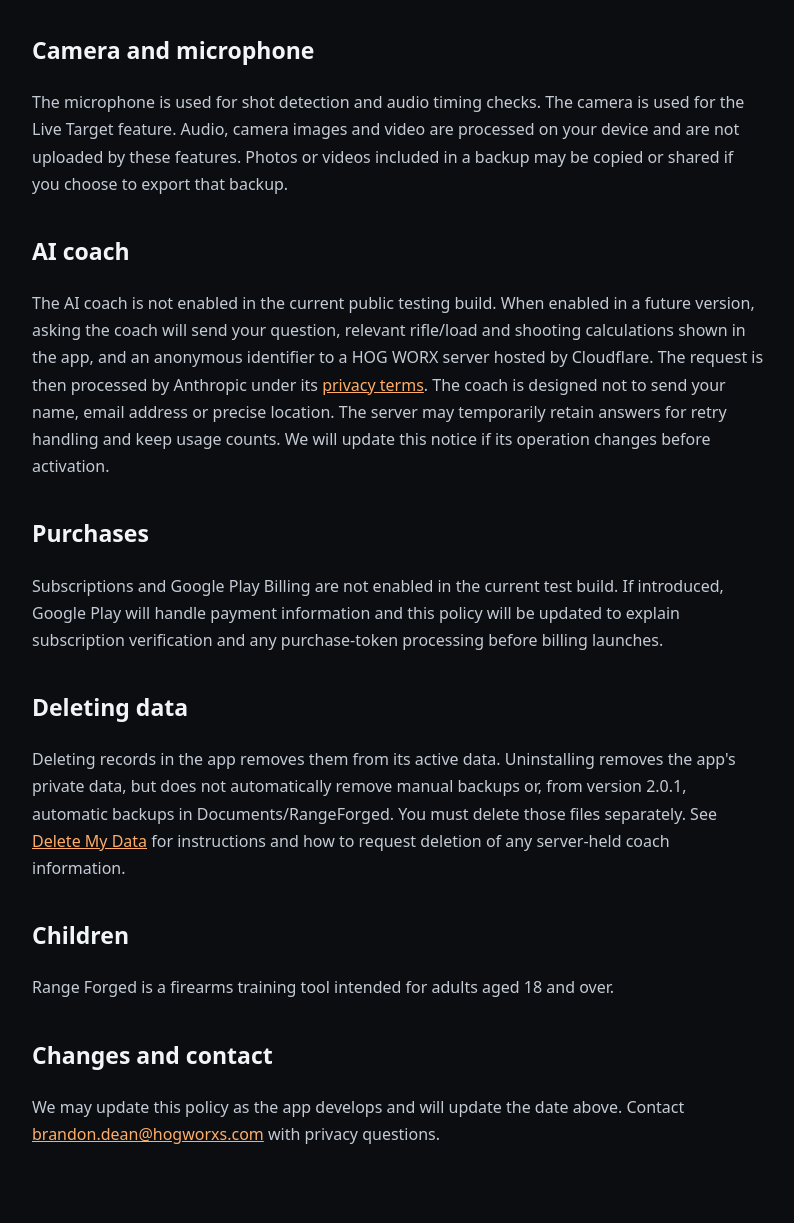
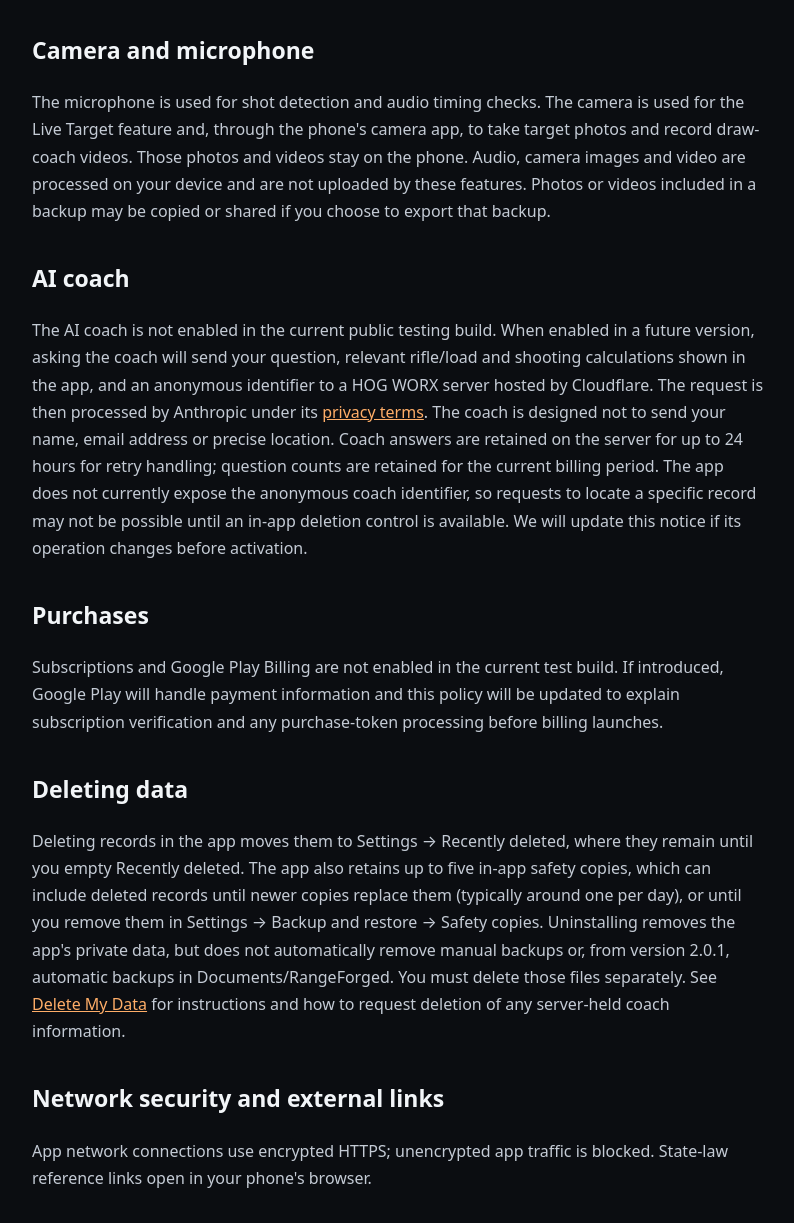
Before and after one commit to hogworxs/Hogworxs.github.io, a plain HTML site: page privacy/index.html in a window 1280 px wide. Shown: the part 1009-2232 px from the top of the page, without its empty margins (242-1036 px from the left). Drawn offline with Linux system fonts and the light colour scheme.

Commit message:
Clarify deletion retention, camera uses, and coach data handling

```diff
--- a/privacy/index.html
+++ b/privacy/index.html
@@ -1,9 +1,9 @@
 <!doctype html><html lang="en"><head><meta charset="utf-8"><meta name="viewport" content="width=device-width,initial-scale=1"><title>Range Forged privacy policy | HOG WORX</title><meta name="description" content="HOG WORX Range Forged Range Forged privacy policy"><style>:root{color-scheme:dark}*{box-sizing:border-box}body{margin:0;background:#0b0d11;color:#f2f5f8;font:16px/1.7 system-ui,-apple-system,Segoe UI,Arial,sans-serif}main{max-width:780px;margin:auto;padding:40px 24px 90px}a{color:#ffae68}h1{font-size:clamp(32px,5vw,46px);line-height:1.15}h2{font-size:23px;margin-top:34px}p,li{color:#c4cbd5}.muted{color:#a7b0bc}header{border-bottom:1px solid #303945;padding:18px 24px}header a{text-decoration:none;font-weight:800;color:#f2f5f8}footer{border-top:1px solid #303945;padding:24px;text-align:center;color:#a7b0bc}</style></head><body><header><a href="/">HOG WORX</a></header><main><h1>Range Forged privacy policy</h1><p class="muted">HOG WORX · Last updated November 16, 2026</p><p>Range Forged is an offline-first Android range and precision shooting app. You can use its core features without an account. We do not show ads, use analytics or advertising trackers, or sell personal data.</p>
 <h2>Data stored on your device</h2><p>Rifles, loads, optics, DOPE, stages, load tests, sessions, timer results, notes, photos, and settings are stored on your device. We do not receive your shooting records automatically. You may choose to export or share backup files yourself.</p><p>In version 2.0.0, use Settings → Backup and restore to save a backup file. Starting with version 2.0.1, if installed, Range Forged also creates automatic backup files in your phone's Documents/RangeForged folder (up to three recent files). This is enabled by default and can be turned off in Settings → Backup and restore. These files remain after uninstalling the app and may be accessible to other apps with access to your Documents folder. Backups on the same phone do not protect against loss, damage, or factory reset; you can copy a backup elsewhere yourself. Android's Google cloud app backup is disabled.</p>
 <h2>Location and live weather</h2><p>With your permission, the app uses location locally for magnetic declination, GPS altitude and distances to weather stations. For live weather, your position rounded to approximately 1 km is sent to the U.S. National Weather Service at api.weather.gov to retrieve nearby conditions. When enabled, live weather is requested when the Rifle screen opens and refreshed approximately every 10 minutes while that screen remains open. The weather service also receives your device's internet IP address as part of the request. HOG WORX does not receive or store your location. You can disable live weather or location access and enter conditions manually.</p>
-<h2>Camera and microphone</h2><p>The microphone is used for shot detection and audio timing checks. The camera is used for the Live Target feature. Audio, camera images and video are processed on your device and are not uploaded by these features. Photos or videos included in a backup may be copied or shared if you choose to export that backup.</p>
-<h2>AI coach</h2><p>The AI coach is not enabled in the current public testing build. When enabled in a future version, asking the coach will send your question, relevant rifle/load and shooting calculations shown in the app, and an anonymous identifier to a HOG WORX server hosted by Cloudflare. The request is then processed by Anthropic under its <a href="https://www.anthropic.com/legal/privacy">privacy terms</a>. The coach is designed not to send your name, email address or precise location. The server may temporarily retain answers for retry handling and keep usage counts. We will update this notice if its operation changes before activation.</p>
+<h2>Camera and microphone</h2><p>The microphone is used for shot detection and audio timing checks. The camera is used for the Live Target feature and, through the phone's camera app, to take target photos and record draw-coach videos. Those photos and videos stay on the phone. Audio, camera images and video are processed on your device and are not uploaded by these features. Photos or videos included in a backup may be copied or shared if you choose to export that backup.</p>
+<h2>AI coach</h2><p>The AI coach is not enabled in the current public testing build. When enabled in a future version, asking the coach will send your question, relevant rifle/load and shooting calculations shown in the app, and an anonymous identifier to a HOG WORX server hosted by Cloudflare. The request is then processed by Anthropic under its <a href="https://www.anthropic.com/legal/privacy">privacy terms</a>. The coach is designed not to send your name, email address or precise location. Coach answers are retained on the server for up to 24 hours for retry handling; question counts are retained for the current billing period. The app does not currently expose the anonymous coach identifier, so requests to locate a specific record may not be possible until an in-app deletion control is available. We will update this notice if its operation changes before activation.</p>
 <h2>Purchases</h2><p>Subscriptions and Google Play Billing are not enabled in the current test build. If introduced, Google Play will handle payment information and this policy will be updated to explain subscription verification and any purchase-token processing before billing launches.</p>
-<h2>Deleting data</h2><p>Deleting records in the app removes them from its active data. Uninstalling removes the app's private data, but does not automatically remove manual backups or, from version 2.0.1, automatic backups in Documents/RangeForged. You must delete those files separately. See <a href="/delete-my-data/">Delete My Data</a> for instructions and how to request deletion of any server-held coach information.</p>
-<h2>Children</h2><p>Range Forged is a firearms training tool intended for adults aged 18 and over.</p>
+<h2>Deleting data</h2><p>Deleting records in the app moves them to Settings → Recently deleted, where they remain until you empty Recently deleted. The app also retains up to five in-app safety copies, which can include deleted records until newer copies replace them (typically around one per day), or until you remove them in Settings → Backup and restore → Safety copies. Uninstalling removes the app's private data, but does not automatically remove manual backups or, from version 2.0.1, automatic backups in Documents/RangeForged. You must delete those files separately. See <a href="/delete-my-data/">Delete My Data</a> for instructions and how to request deletion of any server-held coach information.</p>
+<h2>Network security and external links</h2><p>App network connections use encrypted HTTPS; unencrypted app traffic is blocked. State-law reference links open in your phone's browser.</p><h2>Children</h2><p>Range Forged is a firearms training tool intended for adults aged 18 and over.</p>
 <h2>Changes and contact</h2><p>We may update this policy as the app develops and will update the date above. Contact <a href="mailto:brandon.dean@hogworxs.com">brandon.dean@hogworxs.com</a> with privacy questions.</p></main><footer><a href="/">Home</a> · <a href="/privacy/">Privacy policy</a> · <a href="/delete-my-data/">Delete my data</a> · <a href="mailto:brandon.dean@hogworxs.com">Contact</a></footer></body></html>
```
